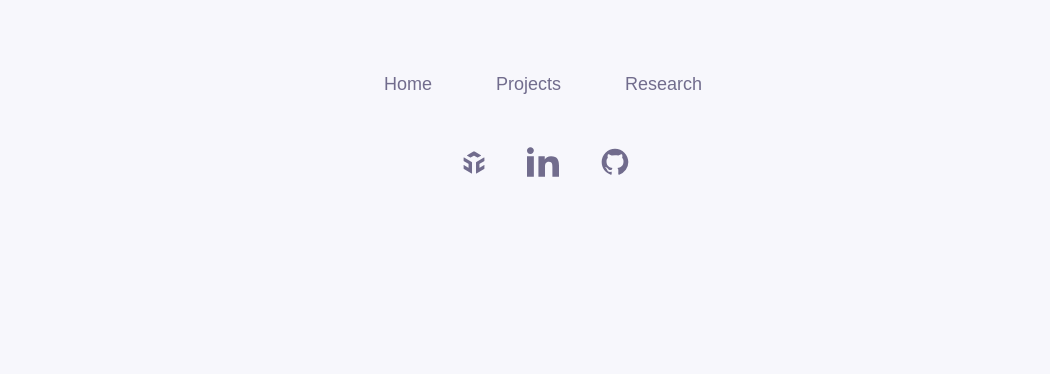
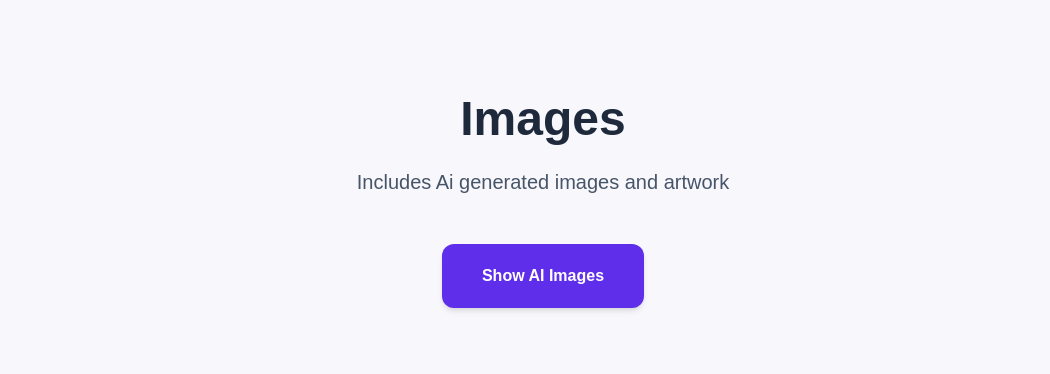
Before and after one commit to rooben-me/rooben-portfolio, a Next.js app: page / in a window 1280 px wide. Shown: the part 3210-3584 px from the top of the page, without its empty margins (97-1147 px from the left). Before the commit the page ends 3484 px from the top, so only its background shows below. Built offline with nearby package versions, Linux system fonts and the light colour scheme; a web font is replaced by a local one.

Commit message:
ai images

```diff
--- a/components/section/AiGenerated.tsx
+++ b/components/section/AiGenerated.tsx
@@ -1,24 +1,18 @@
+import Link from "next/link";
 import React from "react";
-
-import PhotoAlbum from "react-photo-album";
-import photos from "../common/photos";
-import NextJsImage from "../common/NextJsImage";
 
 const AiGenerated = () => {
   return (
-    <PhotoAlbum
-      photos={photos}
-      layout="rows"
-      defaultContainerWidth={1200}
-      sizes={{
-        size: "calc(100vw - 40px)",
-        sizes: [
-          { viewport: "(max-width: 299px)", size: "calc(100vw - 10px)" },
-          { viewport: "(max-width: 599px)", size: "calc(100vw - 20px)" },
-          { viewport: "(max-width: 1199px)", size: "calc(100vw - 30px)" },
-        ],
-      }}
-    />
+    <div className="flex items-center justify-center">
+      <Link href="/ai-image">
+        <a
+          className="py-5 px-10 bg-primary-main text-white shadow-md font-medium rounded-xl"
+          style={{ fontWeight: 600 }}
+        >
+          Show AI Images
+        </a>
+      </Link>
+    </div>
   );
 };
 
--- a/package.json
+++ b/package.json
@@ -23,13 +23,14 @@
     "react": "18.2.0",
     "react-dom": "18.2.0",
     "react-hooks-global-state": "^2.0.0",
-    "react-photo-album": "^2.2.2",
+    "react-photo-album": "2.2.2",
     "react-swipeable": "^7.0.0",
     "react-use-keypress": "^1.3.1",
     "rehype-code-titles": "^1.2.0",
     "rehype-prism-plus": "^1.5.1",
     "rehype-slug": "^5.1.0",
-    "remark-gfm": "^3.0.1"
+    "remark-gfm": "^3.0.1",
+    "swiper": "^10.0.4"
   },
   "devDependencies": {
     "@tailwindcss/typography": "^0.5.9",
--- a/pages/index.tsx
+++ b/pages/index.tsx
@@ -37,12 +37,12 @@ const Home: NextPage<Props> = ({ posts }: Props) => {
         />
 
         {/* Ai generated Images */}
-        {/* <MainSection
+        <MainSection
           content={<AiGenerated />}
           isPost={false}
           title="Images"
           description="Includes Ai generated images and artwork"
-        /> */}
+        />
 
         <Footer />
       </div>
--- a/styles/globals.css
+++ b/styles/globals.css
@@ -182,3 +182,34 @@ pre {
     clip-path: inset(0.6px);
   }
 }
+
+.swiper {
+  width: 100%;
+  height: 100%;
+}
+
+.swiper-slide {
+  text-align: center;
+  font-size: 18px;
+  background: #fff;
+
+  /* Center slide text vertically */
+  display: flex;
+  justify-content: center;
+  align-items: center;
+}
+
+.swiper-slide img {
+  display: block;
+  width: 100%;
+  height: 100%;
+  object-fit: cover;
+}
+
+.swiper-pagination-bullet {
+  background-color: hsla(20, 0%, 0%, 0.6) !important;
+}
+
+.swiper-pagination-bullet-active {
+  background-color: #2f54eb !important;
+}
```
Also changed, not shown: 1 other file (tests, documents, lock files or other folders).
